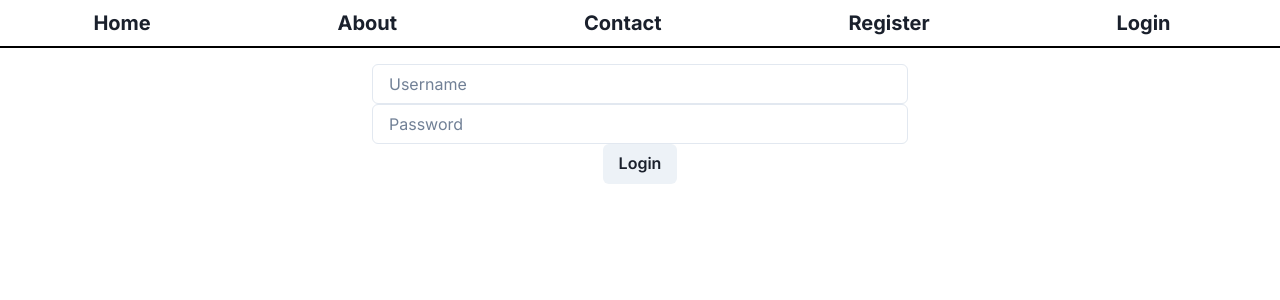
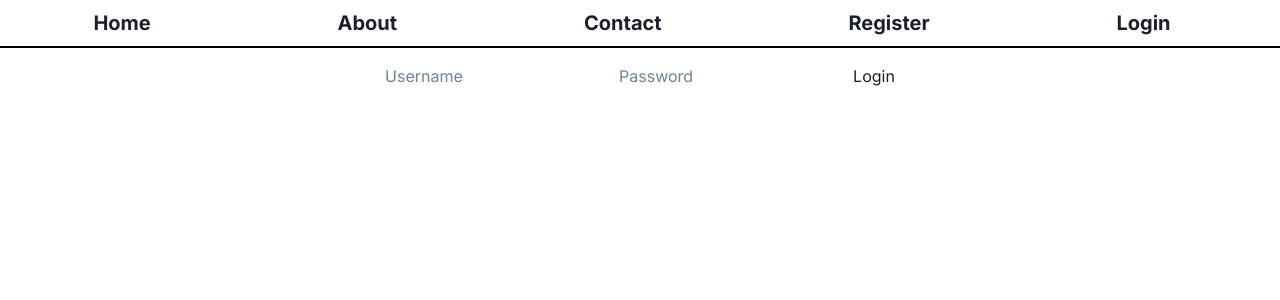
Before and after one commit to ahrimaz/reverse-wiki-how, a Next.js app: page /login in a window 1280 px wide. Shown: the top 300 px of the page. Built offline with nearby package versions, Linux system fonts and the light colour scheme.

Commit message:
feat: Update login functionality with LoginForm component

```diff
--- a/app/layout.tsx
+++ b/app/layout.tsx
@@ -8,8 +8,8 @@ import "./globals.css";
 const inter = Inter({ subsets: ["latin"] });
 
 export const metadata: Metadata = {
-  title: "Create Next App",
-  description: "Generated by create next app",
+  title: "reverse wiki how",
+  description: "inspired by the brothers mcelroy",
 };
 
 export default function RootLayout({
--- a/components/LoginForm.tsx
+++ b/components/LoginForm.tsx
@@ -1,14 +1,13 @@
 'use client'
 
 import { useState, ChangeEvent } from 'react';
-import { useRouter } from 'next/navigation';
-import { Input, Button, Box, Text } from '@chakra-ui/react';
+import { useRouter } from 'next/router';
+import { useAuth } from '@/contexts/AuthContext';
 
 const LoginForm: React.FC = () => {
   const [username, setUsername] = useState<string>('');
   const [password, setPassword] = useState<string>('');
-    const [errorMessage, setErrorMessage] = useState<string>('');
-    const [successMessage, setSuccessMessage] = useState<string>('');
+  const { login } = useAuth();
   const router = useRouter();
 
   const handleLogin = async () => {
@@ -23,55 +22,41 @@ const LoginForm: React.FC = () => {
 
       if (response.ok) {
         const data = await response.json();
-                localStorage.setItem('token', data.token);
-                console.log('login successful:', data);
-                setTimeout(() => {
+        login(data.token);
         router.push('/');
-                }, 2000);
-            } else if (response.status === 401) {
-                const errorData = await response.json();
-                console.error('login failed:', errorData);
-                setErrorMessage('Username or password is incorrect');
       } else {
         const errorData = await response.json();
-                console.error('login failed:', errorData);
-                setErrorMessage('login failed. Please try again later.');
+        console.error('Login failed:', errorData);
       }
     } catch (error: any) {
       console.error('Error logging in:', error.message);
-            setErrorMessage('Network error. Please try again later.');
     }
   };
 
   const handleUsernameChange = (e: ChangeEvent<HTMLInputElement>) => {
     setUsername(e.target.value);
-        setErrorMessage('');
-        setSuccessMessage('');
   };
 
   const handlePasswordChange = (e: ChangeEvent<HTMLInputElement>) => {
     setPassword(e.target.value);
-        setErrorMessage('');
-        setSuccessMessage('');
   };
 
   return (
-        <Box>
-            {errorMessage && <Text color="red">{errorMessage}</Text>}
-            <>{successMessage && <Text color="green">{successMessage}</Text>}</>
-            <Input
+    <div>
+      <input
+        type="text"
         placeholder="Username"
         value={username}
         onChange={handleUsernameChange}
       />
-            <Input
+      <input
+        type="password"
         placeholder="Password"
         value={password}
         onChange={handlePasswordChange}
-                type="password"
       />
-            <Button mx="auto" display="block" justifyContent="center" onClick={handleLogin}>Login</Button>
-        </Box>
+      <button onClick={handleLogin}>Login</button>
+    </div>
   );
 };
 
--- a/components/Navbar.tsx
+++ b/components/Navbar.tsx
@@ -1,10 +1,20 @@
 'use client'
 
-import { Box, Flex, Link, Text } from '@chakra-ui/react';
+import { Box, Flex, Link, Text, Spinner } from '@chakra-ui/react';
 import { useAuth } from '@/contexts/AuthContext';
 
 export default function Navbar() {
-  const { isAuthenticated, logout } = useAuth();
+  const { isAuthenticated, loading, logout } = useAuth();
+
+  if (loading) {
+    <Spinner
+        thickness='4px'
+        speed='0.65s'
+        emptyColor='gray.200'
+        color='blue.500'
+        size='xl'
+    />
+  }
 
   return (
     <Flex align="center" justify="space-around" borderBottom="2px solid black" p={2}>
--- a/contexts/AuthContext.tsx
+++ b/contexts/AuthContext.tsx
@@ -3,36 +3,36 @@
 import { createContext, useContext, useState, ReactNode, useEffect } from 'react';
 
 interface AuthContextProps {
-  isAuthenticated: boolean | null;
-  login: () => void;
+  isAuthenticated: boolean;
+  loading: boolean;
+  login: (token: string) => void;
   logout: () => void;
 }
 
 const AuthContext = createContext<AuthContextProps | undefined>(undefined);
 
 export const AuthProvider = ({ children }: { children: ReactNode }) => {
-  const [isAuthenticated, setIsAuthenticated] = useState<boolean | null>(null);
+  const [isAuthenticated, setIsAuthenticated] = useState<boolean>(false);
+  const [loading, setLoading] = useState<boolean>(true);
 
   useEffect(() => {
     const token = localStorage.getItem('token');
     setIsAuthenticated(!!token);
+    setLoading(false);
   }, []);
 
-  const login = () => {
+  const login = (token: string) => {
+    localStorage.setItem('token', token);
     setIsAuthenticated(true);
   };
 
   const logout = () => {
+    localStorage.removeItem('token');
     setIsAuthenticated(false);
-    localStorage.removeItem('token');
   };
 
-  if (isAuthenticated === null) {
-    return null;
-  }
-
   return (
-    <AuthContext.Provider value={{ isAuthenticated, login, logout }}>
+    <AuthContext.Provider value={{ isAuthenticated, loading, login, logout }}>
       {children}
     </AuthContext.Provider>
   );
```
Lines whose indentation alone changed are shown as unchanged.
